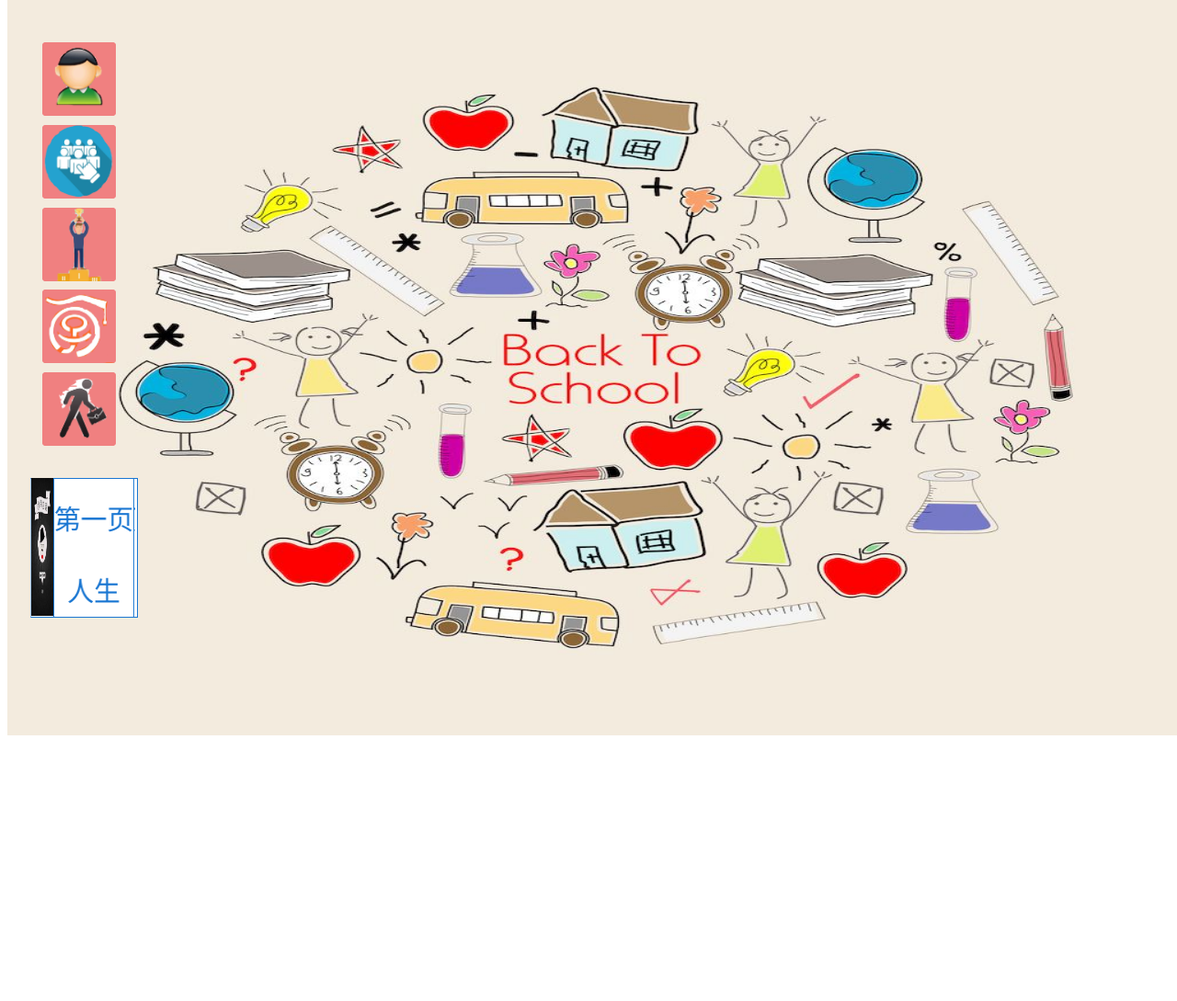
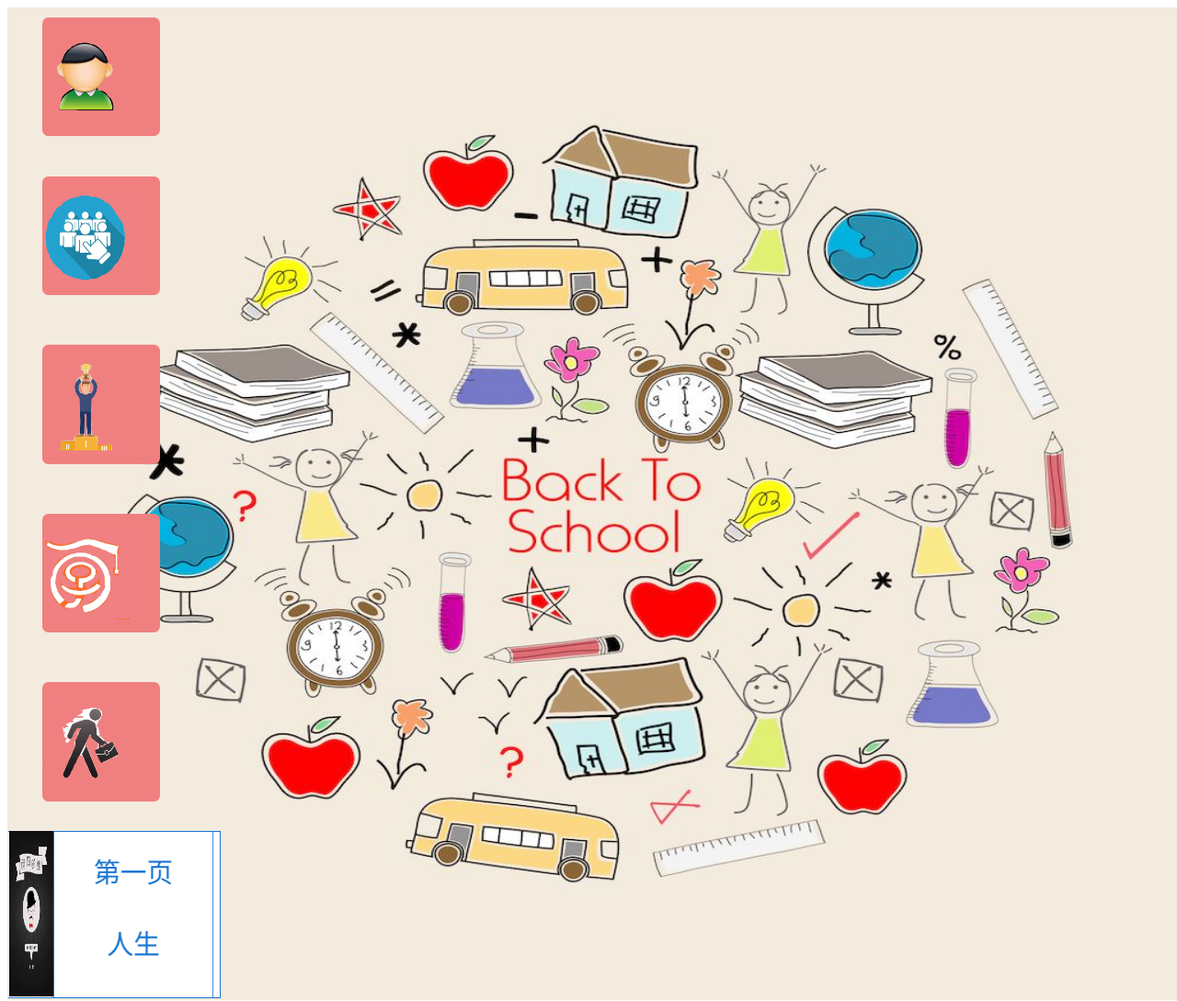
Before and after one commit to Clown-smile/hj, a plain HTML site: page homework/index.html in a window 1280 px wide. Shown: the whole page at 92% size. Before the commit the page ends 1016 px from the top, so only its background shows below. Drawn offline with Linux system fonts and the light colour scheme.

Commit message:
Add files via upload

```diff
--- a/homework/css/style.css
+++ b/homework/css/style.css
@@ -1,20 +1,18 @@
 
 .img1{
 	position:absolute;
-	margin:opx atuo;
-	width: 90px;
-	height: 150px;
+	width: 180px;
+	height: 180px;
 	z-index:128;
 }
 .book {
 	position:absolute;
-	margin-left:50px;
-	margin-top:40%;
-	width: 90px;
-	height: 150px;
+	left:50px;
+	top:83%;
+	width: 180px;
+	height: 180px;
 	background-color: #fff0f5;
-	z-index:120;
-
+	fhz-index:120;
 }
 .preserve-3d {
 	transform-style: preserve-3d;
@@ -23,8 +21,8 @@
 	position:absolute;
 	top: 0;
 	left: 0;
-	width: 90px;
-	height: 150px;
+	width: 180px;
+	height: 180px;
 	border: 1px solid #1976D2;
 	text-align: center;
 }
@@ -122,113 +120,119 @@
 }
 .tb{
 	position:absolute;
-	margin-left:3%;
-	margin-top:3%;
-	height:80px;
-	width:80px;
+	left:3%;
+	top:1%;
+	height:12%;
+	width:10%;
 	border-radius:5%;
 	text-align:center;
 	font-size:20px;
-	line-height: 80px;
+	font-weight:bold;
+	line-height: 60px;
     overflow:hidden;
 	background-color:#F08080;
 	transition:width 0s;
 	color:#F08080;
 	}
 .tb:hover{
-	width:340px;
-	font-size:25px;
+	width:18%;
+	font-size:35px;
 	color:black;
 	}
 .tb1{
 	position:absolute;
-	margin-left:3%;
-	margin-top:10%;
-	height:80px;
-	width:80px;
+	left:3%;
+	top:17%;
+	height:12%;
+	width:10%;
 	border-radius:5%;
 	text-align:center;
 	font-size:20px;
-	line-height: 80px;
+	font-weight:bold;
+	line-height: 60px;
     overflow:hidden;
 	background-color:#F08080;
 	transition:width 0s;
 	color:#F08080;
 	}
 .tb1:hover{
-	width:340px;
-	font-size:20px;
+	width:18%;
+	font-size:35px;
 	color:black;
 	}
 .tb2{
 	position:absolute;
-	margin-left:3%;
-	margin-top:17%;
-	height:80px;
-	width:80px;
+	left:3%;
+	top:34%;
+	height:12%;
+	width:10%;
 	border-radius:5%;
 	text-align:center;
 	font-size:20px;
-	line-height: 80px;
+	font-weight:bold;
+	line-height: 60px;
     overflow:hidden;
 	background-color:#F08080;
 	transition:width 0s;
 	color:#F08080;
 	}
 .tb2:hover{
-	width:340px;
-	font-size:20px;
+	width:18%;
+	font-size:35px;
 	color:black;
 	}
 .tb3{
 	position:absolute;
-	margin-left:3%;
-	margin-top:24%;
-	height:80px;
-	width:80px;
+	left:3%;
+	top:51%;
+	height:12%;
+	width:10%;
 	border-radius:5%;
 	text-align:center;
 	font-size:20px;
-	line-height: 80px;
+	font-weight:bold;
+	line-height: 60px;
     overflow:hidden;
 	background-color:#F08080;
 	transition:width 0s;
 	color:#F08080;
 	}
 .tb3:hover{
-	width:340px;
-	font-size:20px;
+	width:18%;
+	font-size:35px;
 	color:black;
 	}
 .tb4{
 	position:absolute;
-	margin-left:3%;
-	margin-top:31%;
-	height:80px;
-	width:80px;
+	left:3%;
+	top:68%;
+	height:12%;
+	width:10%;
 	border-radius:5%;
 	text-align:center;
 	font-size:20px;
-	line-height: 80px;
+	font-weight:bold;
+	line-height: 60px;
     overflow:hidden;
 	background-color:#F08080;
 	transition:width 0s;
 	color:#F08080;
 	}
 .tb4:hover{
-	width:340px;
-	font-size:20px;
+	width:18%;
+	font-size:35px;
 	color:black;
 	}
 .img{
 	position:absolute;
-	width:80px;
-	height:80px;
-	margin:0px auto;
+	width:95px;
+	height:95px;
+	margin:20px auto;
 	}
 .stage{
-
-	 height:1000px;
+	 position:absolute;
+	 width:100%;
+	 height:1080px;
 	border: 0px solid blue;
 	 }
 .back{
@@ -274,7 +278,7 @@
 	 position:absolute;
 	 height:20px;
 	 width:15px;
-	 top:60px;
+	 top:2%;
 	 left:0px;
 	 background-color: white;
 	 border: 1px solid black;
@@ -301,7 +305,6 @@
 	 width:30%;
 	 left:70%;
  }
-
 .myself-body{
 	position:absolute;
 	 height:60%;
@@ -312,12 +315,11 @@
 	 overflow-y:auto;
 	overflow-x:auto;
 }
-
 .E{
 	 position:absolute;
 	 height:20px;
 	 width:20px;
-	 top:60px;
+	 top:2%;
 	 left:460px;
 	 background-color: white;
 	 border: 1px solid black;
@@ -361,7 +363,7 @@
 	 position:absolute;
 	 height:20px;
 	 width:20px;
-	top:60px;
+	 top:2%;
 	 left:20px;
 	 background-color: white;
 	 border: 1px solid black;
@@ -396,7 +398,7 @@
 	 position:absolute;
 	 height:20px;
 	 width:20px;
-	 top:60px;
+	 top:2%;
 	 left:10px;
 	 background-color: white;
 	 border: 1px solid black;
@@ -407,7 +409,7 @@
 	 position:absolute;
 	 height:20px;
 	 width:20px;
-	 top:60px;
+	 top:2%;
 	 left:10px;
 	 background-color: white;
 	 border: 1px solid black;
--- a/homework/index.html
+++ b/homework/index.html
@@ -3,6 +3,7 @@
 <html lang="en">
 <head>
 	<meta charset="UTF-8">
+	<meta name="viewport" content="width=device-width, initial-scale=1.0, minimum-scale=0.5, maximum-scale=2.0, user-scalable=yes" />
 	<title>#a9a9a9</title>
 	<link rel="stylesheet" href="css/style.css">
 	<script src="boostrap/js/jquery.min.js"></script>
@@ -232,42 +233,42 @@ $(document).ready(function(){
 		</div>
 		<div class="tb">
 			<div class="img">
-				<img src="picture/123.gif" id="1" width="80" height="80" />
+				<img src="picture/123.gif" id="1" width="100%" height="100%" />
 			</div>
 			<a>
-			about me
+			<pre>   	关于我</pre>
 			</a>
 		</div>
 		<div class="tb1">
 			<div class="img">
-				<img src="picture/1234.gif" id="2" width="80" height="80"  />
+				<img src="picture/1234.gif" id="2" width="100%" height="100%"  />
 			</div>
 				<a >
-				Work Experence
+				<pre>   	工作经验</pre>
 				</a>
 		</div>
 		<div class="tb2">
 			<div class="img">
-				<img src="picture/11.gif"  id="3" width="80" height="80"  />
+				<img src="picture/11.gif"  id="3" width="100%" height="100%"  />
 			</div>
 				<a >
-				Honor
+			<pre>   	我的荣誉</pre>
 				</a>
 		</div>
 		<div class="tb3">
 			<div class="img">
-				<img src="picture/123456.gif" id="4" width="80" height="80"  />
+				<img src="picture/123456.gif" id="4" width="100%" height="100%"  />
 			</div>
 				<a >
-				School Experence
+				<pre>   	学校经验</pre>
 				</a>
 		</div>
 			<div class="tb4">
 			<div class="img">
-				<img src="picture/12345.gif" id="5" width="80" height="80"  />
+				<img src="picture/12345.gif" id="5"  width="100%" height="100%"  />
 			</div>
 				<a >
-				Anticipant jop
+				<pre>   	期望工作</pre>
 				</a>
 			</div>
 		<div class="book preserve-3d">
```
Lines whose indentation alone changed are shown as unchanged.
